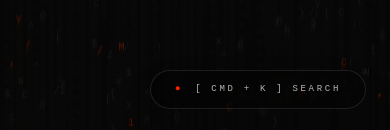
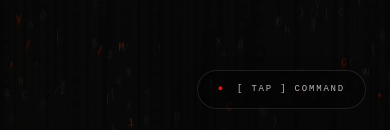
Before and after one commit to OmmprakashMohanty01/Ommprakash_Portfolio, a React (Vite) app: page / in a window 390 px wide. Shown: the part 711-841 px from the top of the page. Built offline with nearby package versions, Linux system fonts and the light colour scheme; a web font is replaced by a local one.

Commit message:
fix: graceful mobile degradation ✦ responsive hero, touch-safe spotlight, and dynamic command pill

```diff
--- a/src/App.jsx
+++ b/src/App.jsx
@@ -81,15 +81,17 @@ export default function App() {
       <motion.div
         initial={{ opacity: 0, y: 50 }}
         animate={{ opacity: 1, y: 0 }}
-        transition={{ type: "spring", mass: 1.2, stiffness: 60, damping: 15, delay: 1 }}
+        transition={{ duration: 1, ease: [0.22, 1, 0.36, 1], delay: 1 }}
         className="fixed bottom-6 right-6 md:bottom-12 md:right-12 z-[100] pointer-events-auto"
       >
         <button
           onClick={() => setCommandMode(true)}
-          className="flex items-center gap-3 px-6 py-3 bg-black/40 backdrop-blur-2xl saturate-150 border border-white/10 rounded-full font-mono text-[9px] text-white/70 hover:text-white hover:bg-white/5 hover:border-white/30 transition-all duration-300 uppercase tracking-[0.3em] shadow-2xl"
+          className="flex items-center gap-3 px-5 md:px-6 py-3 bg-black/40 backdrop-blur-2xl saturate-150 border border-white/10 rounded-full font-mono text-[9px] text-white/70 hover:text-white hover:bg-white/5 hover:border-white/30 transition-all duration-300 uppercase tracking-[0.2em] md:tracking-[0.3em] shadow-2xl"
         >
-          <span className="text-[#FF3300]">●</span>
-          [ CMD + K ] Search
+          <span className="text-[#FF3300] animate-pulse">●</span>
+          {/* UPGRADE: Responsive text changes based on device */}
+          <span className="md:hidden">[ TAP ] COMMAND</span>
+          <span className="hidden md:inline">[ CMD + K ] SEARCH</span>
         </button>
       </motion.div>
 
--- a/src/components/AtmosphereEngine.jsx
+++ b/src/components/AtmosphereEngine.jsx
@@ -59,7 +59,7 @@ export default function AtmosphereEngine() {
       {/* 3. VOLUMETRIC CURSOR SPOTLIGHT */}
       <motion.div
         style={{ x: smoothX, y: smoothY, translateX: '-50%', translateY: '-50%' }}
-        className="absolute top-0 left-0 w-[80vw] md:w-[40vw] aspect-square rounded-full mix-blend-screen"
+        className="hidden md:block absolute top-0 left-0 w-[40vw] aspect-square rounded-full mix-blend-screen"
       >
         <div className="w-full h-full rounded-full bg-[radial-gradient(circle,rgba(255,255,255,0.04)_0%,rgba(255,51,0,0.015)_40%,transparent_70%)]" />
       </motion.div>
--- a/src/components/HeroIdentity.jsx
+++ b/src/components/HeroIdentity.jsx
@@ -38,7 +38,7 @@ export default function HeroIdentity() {
       */}
       <motion.div
         style={{ x: textX, y: textY }}
-        className="relative z-20 w-full pl-[6vw] flex flex-col items-start justify-center pointer-events-none max-w-[65vw]"
+        className="relative z-30 w-full pl-[6vw] flex flex-col items-start justify-center pointer-events-none max-w-[90vw] md:max-w-[65vw] pt-24 md:pt-0"
       >
         <div className="overflow-hidden pb-2">
           <motion.h1
@@ -97,17 +97,15 @@ export default function HeroIdentity() {
         style={{ x: portraitX }}
         initial={{ opacity: 0, x: "10vw", filter: "blur(10px)" }}
         animate={{ opacity: 1, x: 0, filter: "blur(0px)" }}
-        transition={{ type: "spring", mass: 1.2, stiffness: 60, damping: 15, delay: 0.2 }}
-        className="absolute bottom-0 right-0 md:right-[2vw] z-10 w-[85vw] md:w-[45vw] h-[85vh] pointer-events-none"
+        transition={{ duration: 1.5, ease, delay: 0.2 }}
+        className="absolute bottom-0 right-0 z-10 w-[100vw] h-[65vh] md:w-[45vw] md:h-[85vh] pointer-events-none"
       >
-        <img
-          src="/suit-cutout-clean.png"
-          alt="Ommprakash Mohanty"
-          className="w-full h-full object-cover object-bottom grayscale contrast-[1.1] brightness-[0.9] mix-blend-lighten"
-        />
+        <img src="/suit-cutout-clean.png" alt="Ommprakash Mohanty" className="w-full h-full object-cover object-bottom grayscale contrast-[1.1] brightness-[0.8] md:brightness-[0.9] mix-blend-lighten" />
+
         {/* Seamless Blending Masks */}
-        <div className="absolute inset-0 bg-gradient-to-t from-[#030303] via-[#030303]/20 to-transparent" />
-        <div className="absolute inset-y-0 left-0 w-1/3 bg-gradient-to-r from-[#030303] to-transparent opacity-80" />
+        <div className="absolute inset-0 bg-gradient-to-t from-[#030303] via-[#030303]/40 to-transparent" />
+        {/* Mobile-specific mask to darken the left side behind the text */}
+        <div className="absolute inset-y-0 left-0 w-full md:w-1/3 bg-gradient-to-r from-[#030303] via-[#030303]/80 md:via-transparent to-transparent opacity-100 md:opacity-80" />
       </motion.div>
 
       {/* 4. Foreground UI (Status & Scroll Indicators) */}
```
